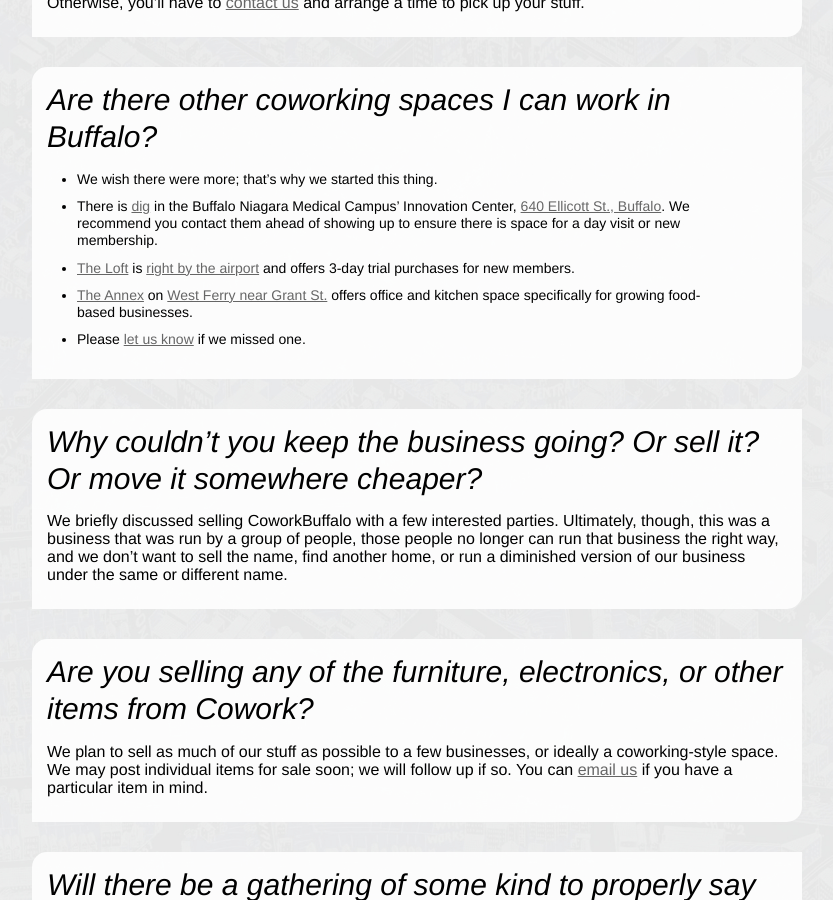
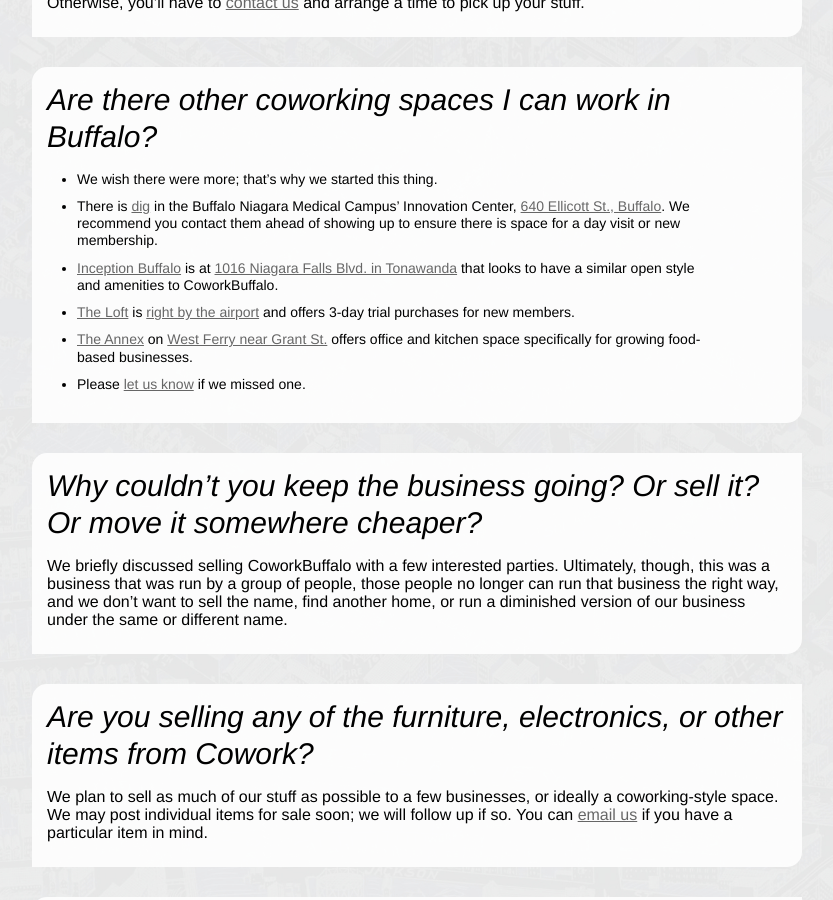
Before and after one commit to coworkbuffalo/coworkbuffalo.github.com, a Jekyll site: the page built from index.markdown, in a window 1280 px wide and 900 px high, scrolled down 1809 px. Shown: the whole window, without its empty margins (223-1056 px from the left). Built offline with Jekyll 4.4.1, drawn with Linux system fonts in a browser that asks for light colours; comment, search, counter and statistics services are not loaded.

Commit message:
Added Inception Buffalo to list of spaces

```diff
--- a/index.markdown
+++ b/index.markdown
@@ -38,6 +38,7 @@
 * ### Are there other coworking spaces I can work in Buffalo?
   * We wish there were more; that's why we started this thing.
   * There is [dig](http://innovationcenterbuffalo.org/spaces/coworking/) in the Buffalo Niagara Medical Campus' Innovation Center, [640 Ellicott St., Buffalo](https://www.google.com/maps/place/dig+Buffalo/@42.896301,-78.8711137,17z/data=!3m1!4b1!4m5!3m4!1s0x89d3125bc9c53d7b:0x4c92fbab922b4d0c!8m2!3d42.896301!4d-78.868925). We recommend you contact them ahead of showing up to ensure there is space for a day visit or new membership.
+  * [Inception Buffalo](https://www.usitek.com/services-solutions/coworking-incubation-space/) is at [1016 Niagara Falls Blvd. in Tonawanda](https://www.google.com/maps/place/1016+Niagara+Falls+Blvd,+Tonawanda,+NY+14150/@42.9819093,-78.8256354,17z/data=!3m1!4b1!4m5!3m4!1s0x89d3726452af8925:0xc8b36b0d2574e07c!8m2!3d42.9819093!4d-78.8234467) that looks to have a similar open style and amenities to CoworkBuffalo.
   * [The Loft](http://loftbuffalo.com/) is [right by the airport](https://www.google.com/maps/place/600+Cayuga+Rd,+Buffalo,+NY+14225/@42.9469364,-78.7465906,17z/data=!4m5!3m4!1s0x89d3749f8a443e37:0x710f08899802120!8m2!3d42.948083!4d-78.7449705) and offers 3-day trial purchases for new members.
   * [The Annex](https://the-annex-coworking-space.business.site/) on [West Ferry near Grant St.](https://www.google.com/maps/place/The+Annex/@42.9151359,-78.8909337,17z/data=!3m1!4b1!4m5!3m4!1s0x89d3131c98eea1ef:0x4d7d93e57e3c69c0!8m2!3d42.9151359!4d-78.888745) offers office and kitchen space specifically for growing food-based businesses.
   * Please [let us know](mailto:work@coworkbuffalo.com) if we missed one.
```
